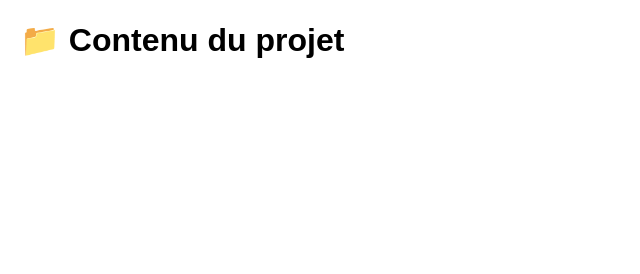
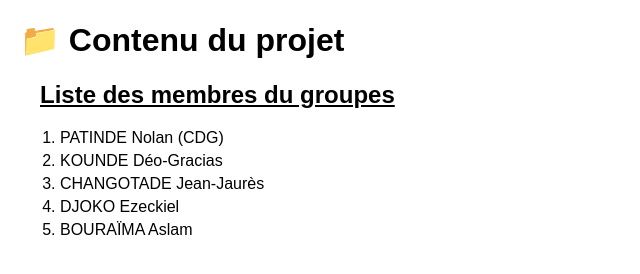
Before and after one commit to Mehdi-ahd/Projet_final, a plain HTML site: page index.html in a window 1280 px wide. Shown: the whole page, without its empty margins (0-640 px from the left). Drawn offline with Linux system fonts and the light colour scheme; no server answers.

Commit message:
Update index.html

```diff
--- a/index.html
+++ b/index.html
@@ -9,6 +9,7 @@
            ul { list-style: none; padding: 0; }
            li { margin: 5px 0; }
            .file-icon { margin-right: 8px; }
+          h2 { margin:20px}
        </style>
    </head>
    <body>
@@ -16,6 +17,14 @@
        <ul id="files">
            <!-- Les fichiers s'afficheront ici automatiquement -->
        </ul>
+      <h2><u>Liste des membres du groupes</u></h2>
+      <ol>
+         <li> PATINDE Nolan  (CDG)</li>
+         <li>KOUNDE Déo-Gracias</li>
+         <li>CHANGOTADE Jean-Jaurès</li>
+         <li>DJOKO Ezeckiel</li>
+         <li>BOURAÏMA Aslam</li>
+      </ol>
 
        <script>
            // Liste dynamique des fichiers
```
